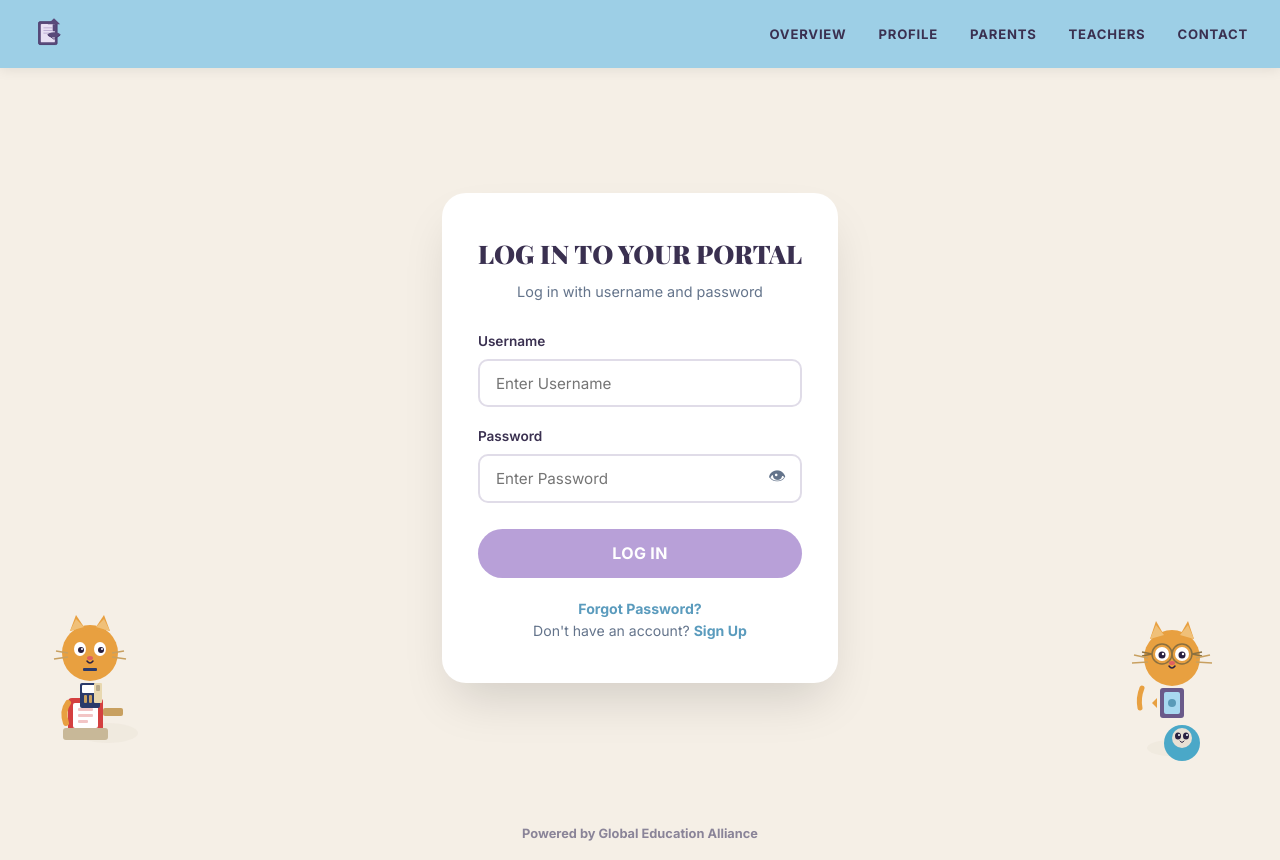
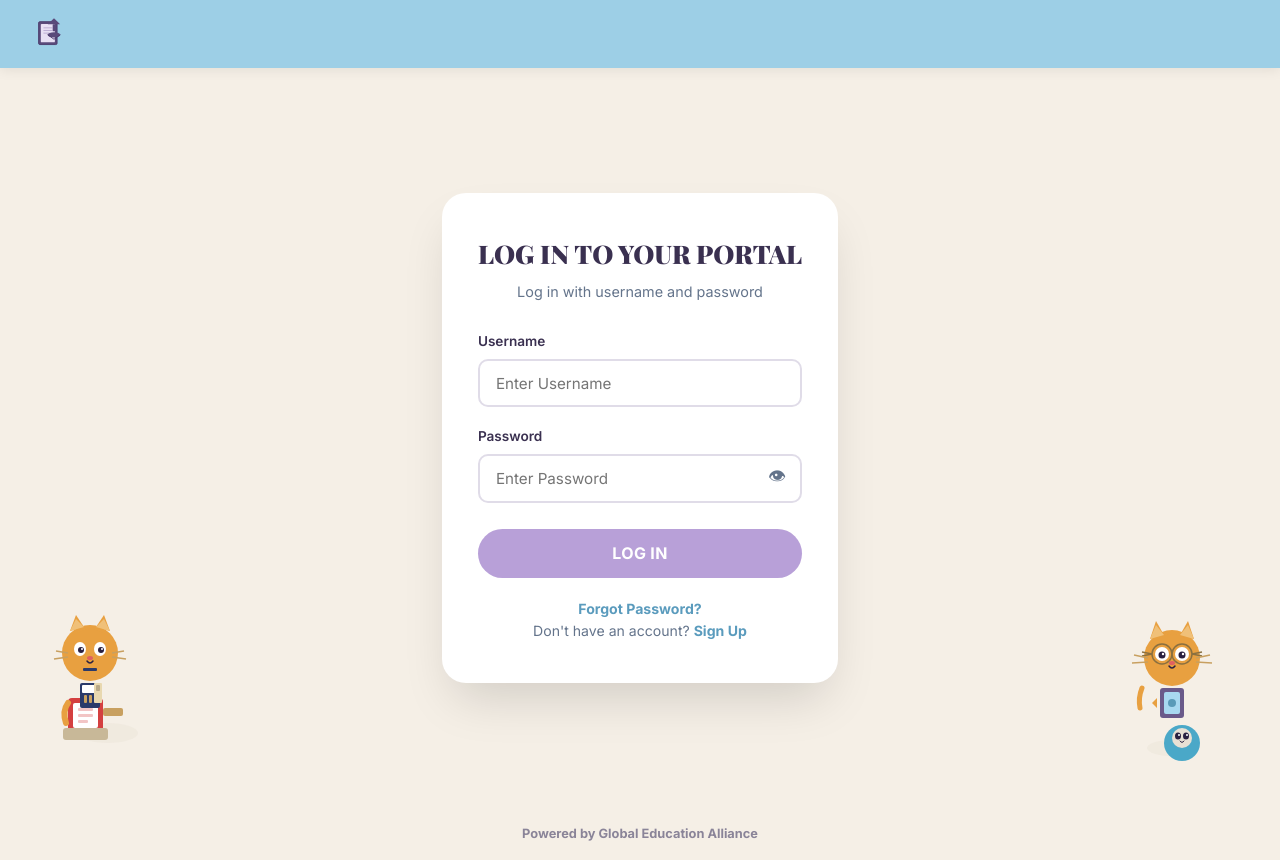
Before and after one commit to Alexander-tech952/ACTIVIDAD-DE-PROYECTO-FINAL-Portal-de-gesti-n-de-becas, a plain HTML site: page index.html in a window 1280 px wide. Drawn offline with nearby package versions, Linux system fonts and the light colour scheme.

Commit message:
Remove top navigation buttons from login and register screens

```diff
--- a/index.html
+++ b/index.html
@@ -1084,13 +1084,6 @@
             <path d="M36 52 L50 62 L64 52" fill="none" stroke="#4a3a6a" stroke-width="2" stroke-linecap="round"/>
           </svg>
         </div>
-        <ul class="login-topbar-nav">
-          <li>Overview</li>
-          <li>Profile</li>
-          <li>Parents</li>
-          <li>Teachers</li>
-          <li>Contact</li>
-        </ul>
       </nav>
 
       <div class="login-hero">
@@ -1231,13 +1224,6 @@
             <path d="M36 52 L50 62 L64 52" fill="none" stroke="#4a3a6a" stroke-width="2" stroke-linecap="round"/>
           </svg>
         </div>
-        <ul class="login-topbar-nav">
-          <li>Overview</li>
-          <li>Profile</li>
-          <li>Parents</li>
-          <li>Teachers</li>
-          <li>Contact</li>
-        </ul>
       </nav>
 
       <div class="register-body">
```
